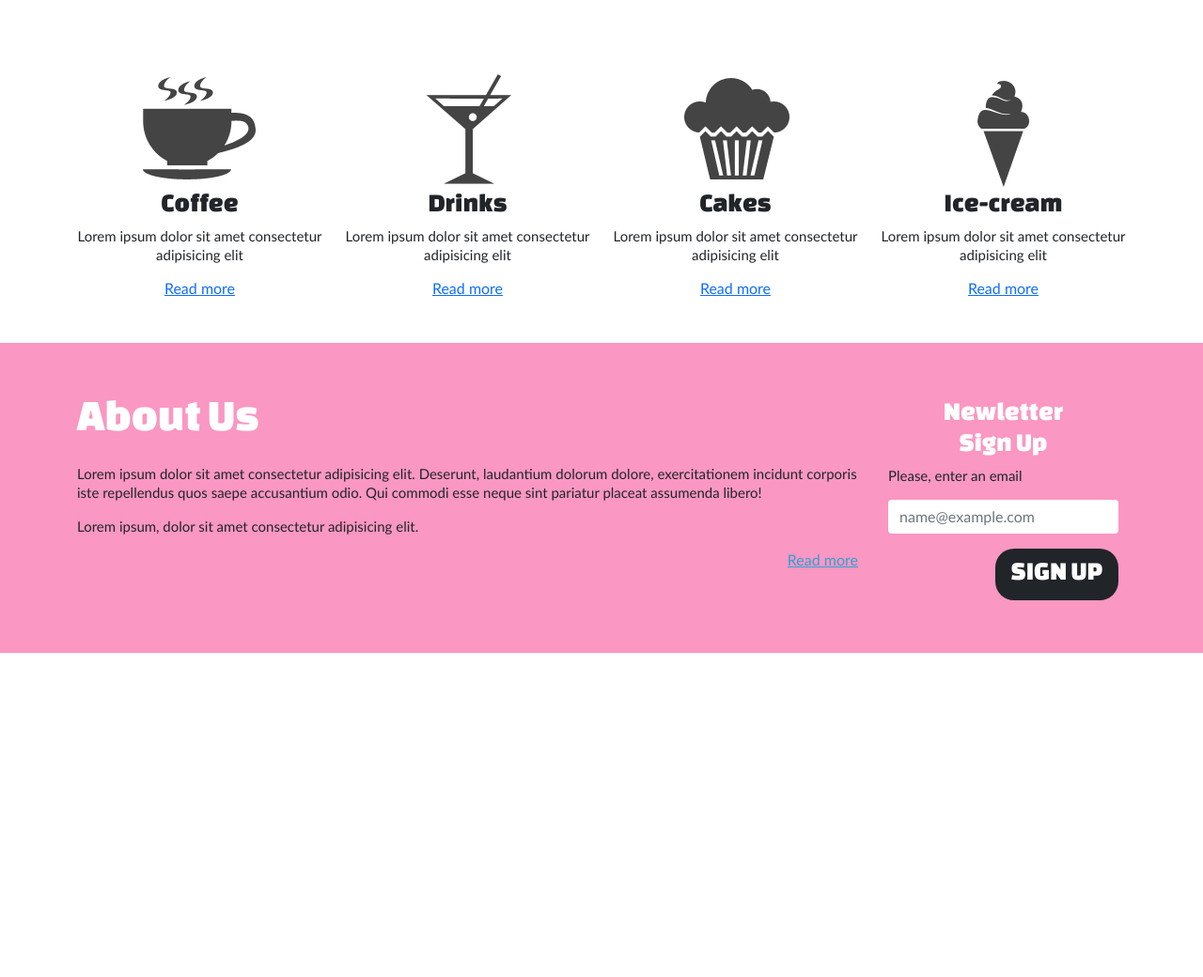
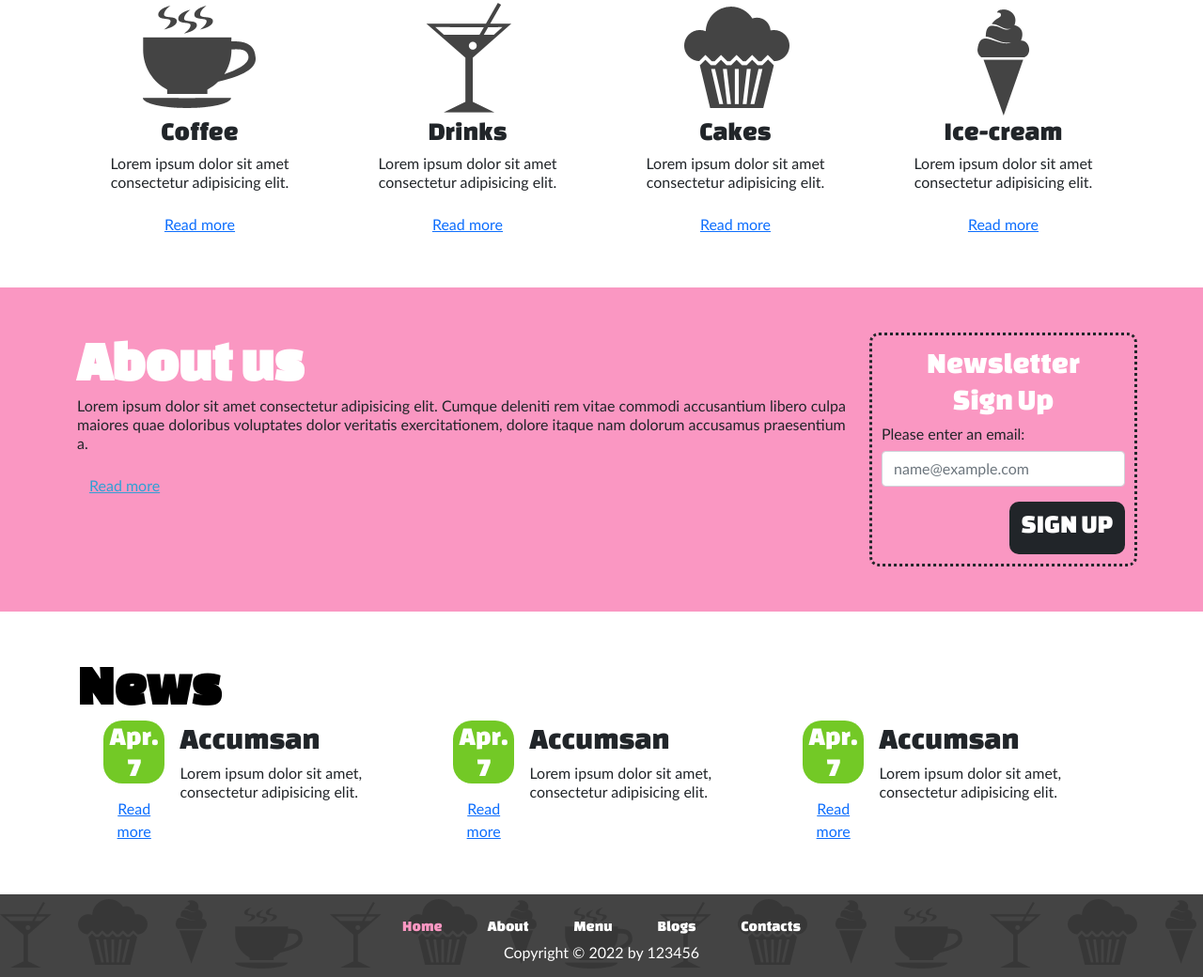
Before and after one commit to tnghung/ptudw-19120015, a plain HTML site: page index.html in a window 1280 px wide. Shown: the part 504-1544 px from the top of the page at 94% size. Before the commit the page ends 1199 px from the top, so only its background shows below. Drawn offline with nearby package versions, Linux system fonts and the light colour scheme.

Commit message:
Finish web

```diff
--- a/19120015.css
+++ b/19120015.css
@@ -1,14 +1,11 @@
 :root {
-  --color-primary: #fa97c2;
-  --color-secondary: #2fa0d5;
-  --color-tertiary: #73c926;
+  --primary-color: #fa97c2;
+  --secondary-color: #2fa0d5;
+  --teriary-color: #73c926;
+  --color-white: #fff;
 }
 
-* {
-  margin: 0;
-  padding: 0;
-  box-sizing: border-box;
-}
+/* Common */
 
 body {
   font-family: "Trebuchet MS", Arial, Helvetica, sans-serif;
@@ -29,58 +26,89 @@ h1 {
   font-weight: 900;
 }
 
-p {
-  font-size: 15px;
-}
+/* - Ghi chú:
++ Sử dụng font Google 'Changa One'
++ Sử dụng icon search của fontawesome
++ Màu sắc chính của trang:
+*/
 
 #navbarHeader a {
-  padding-right: 1.5rem;
-  font-weight: bold;
+  font-family: "Changa One", cursive;
+  padding: 0 1.5rem;
 }
 
 #navbarHeader .active {
-  color: var(--color-secondary);
+  color: var(--secondary-color);
 }
 
 #banner {
-  background-image: url(img/bg_banner.gif);
-  height: 25rem;
-  text-align: center;
+  background-image: url("img/bg_banner.gif");
 }
 
-#banner h1 {
-  padding-top: 8rem;
+#banner > div {
+  background: url("img/search_bg.png") left top no-repeat,
+    url("img/logo_bg.png") left top no-repeat,
+    url("img/search_bg.png") right top no-repeat;
 }
 
-#banner .container {
-  height: 25rem;
-  background: url("img/logo_bg.png") left top no-repeat,
-    url("img/search_bg.png") top right no-repeat;
+.btn-primary,
+#about-section {
+  background-color: var(--primary-color);
 }
 
-.btn-primary {
-  background-color: var(--color-primary) !important;
+#about-section a {
+  color: var(--secondary-color);
 }
 
-#about {
-  background-color: var(--color-primary);
+@media (max-width: 576px) {
+  #banner {
+    display: none;
+  }
+  #banner-small {
+    display: block;
+  }
 }
 
-#about a {
-  color: var(--color-secondary);
+@media (min-width: 576px) {
+  #banner {
+    display: block;
+  }
+  #banner-small {
+    display: none;
+  }
 }
 
-#menu .row {
-  row-gap: 50px;
+#newsletter-signup {
+  border: dotted 3px !important;
+  border-radius: 10px;
+  padding: 10px;
 }
 
-#about .form-control {
-  width: 100%;
+#newsletter-signup button[type^="sub"] {
+  border-radius: 10px;
+  outline: none;
 }
 
-#about a {
-  display: block;
-  width: fit-content;
-  border-radius: 20px;
-  margin-left: auto;
+#news-section .row {
+  row-gap: 10px;
 }
+
+#date {
+  background-color: var(--teriary-color);
+  border-radius: 20px !important;
+  padding: 0 6px;
+}
+
+footer {
+  background: url("img/bg_footer.gif");
+}
+
+#navbar-footer a {
+  font-family: "Changa One", cursive;
+  padding: 0 1.5rem;
+  color: var(--color-white);
+}
+
+#navbar-footer .active {
+  color: var(--primary-color);
+}
--- a/index.html
+++ b/index.html
@@ -5,38 +5,44 @@
     <meta http-equiv="X-UA-Compatible" content="IE=edge" />
     <meta name="viewport" content="width=device-width, initial-scale=1.0" />
     <link
+      href="https://cdn.jsdelivr.net/npm/bootstrap@5.1.3/dist/css/bootstrap.min.css"
       rel="stylesheet"
-      href="https://cdnjs.cloudflare.com/ajax/libs/font-awesome/6.1.1/css/all.min.css"
+      integrity="sha384-1BmE4kWBq78iYhFldvKuhfTAU6auU8tT94WrHftjDbrCEXSU1oBoqyl2QvZ6jIW3"
+      crossorigin="anonymous"
     />
+    <script
+      src="https://kit.fontawesome.com/88598c50c9.js"
+      crossorigin="anonymous"
+    ></script>
     <link rel="preconnect" href="https://fonts.googleapis.com" />
     <link rel="preconnect" href="https://fonts.gstatic.com" crossorigin />
     <link
-      href="https://fonts.googleapis.com/css2?family=Changa+One&display=swap"
+      href="https://fonts.googleapis.com/css2?family=Changa+One:ital@0;1&display=swap"
       rel="stylesheet"
     />
-    <link
-      href="https://cdn.jsdelivr.net/npm/bootstrap@5.0.2/dist/css/bootstrap.min.css"
-      rel="stylesheet"
-      integrity="sha384-EVSTQN3/azprG1Anm3QDgpJLIm9Nao0Yz1ztcQTwFspd3yD65VohhpuuCOmLASjC"
-      crossorigin="anonymous"
-    />
-    <link rel="stylesheet" href="19120015.css" />
-    <title>19120015 - Boostrap Layout</title>
+    <link href="19120015.css" rel="stylesheet" />
+
+    <title>19120015 - Bootstrap layout</title>
   </head>
   <body>
+    <script
+      src="https://cdn.jsdelivr.net/npm/bootstrap@5.1.3/dist/js/bootstrap.bundle.min.js"
+      integrity="sha384-ka7Sk0Gln4gmtz2MlQnikT1wXgYsOg+OMhuP+IlRH9sENBO0LRn5q+8nbTov4+1p"
+      crossorigin="anonymous"
+    ></script>
+    <!-- Nav bar -->
     <header>
-      <nav class="navbar navbar-expand-lg navbar-light">
+      <nav class="navbar navbar-expand-lg navbar-light mb-1">
         <div class="container">
           <a class="navbar-brand" href="#">
-            <img src="img/logo.png" alt="Logo" />
+            <img src="img/logo.png" alt="logo" />
           </a>
-          <!-- Hambuger menu -->
           <button
             class="navbar-toggler"
             type="button"
             data-bs-toggle="collapse"
-            data-bs-target="#navbarSupportedContent"
-            aria-controls="navbarSupportedContent"
+            data-bs-target="#navbarHeader"
+            aria-controls="navbarHeader"
             aria-expanded="false"
             aria-label="Toggle navigation"
           >
@@ -45,14 +51,16 @@
           <div class="collapse navbar-collapse" id="navbarHeader">
             <ul class="navbar-nav ms-auto mb-2 mb-lg-0">
               <li class="nav-item">
-                <a class="nav-link active" href="#">Home</a>
+                <a class="nav-link active" aria-current="page" href="#">Home</a>
               </li>
               <li class="nav-item">
                 <a class="nav-link" href="#">About</a>
               </li>
+
               <li class="nav-item">
-                <a class="nav-link" href="#">Menu</a>
+                <a class="nav-link">Menu</a>
               </li>
+
               <li class="nav-item">
                 <a class="nav-link" href="#">Blogs</a>
               </li>
@@ -68,96 +76,176 @@
                 aria-label="Search"
               />
               <button class="btn" type="submit">
-                <i class="fa-solid fa-magnifying-glass btn-outline-success"></i>
+                <i
+                  class="fa-solid fa-magnifying-glass"
+                  style="color: #73c926"
+                ></i>
               </button>
             </form>
           </div>
         </div>
       </nav>
     </header>
-    <main>
-      <section id="banner" class="container-fluid">
-        <div class="container">
-          <h1 class="text-white text-center">
-            Tasty cakes and Ice-cream <br />
-            for everyone
-          </h1>
-          <a
-            href="#"
-            class="btn btn-primary px-5 text-uppercase rounded-pill mt-3"
-            ><h2>See our menu</h2></a
+
+    <!-- Banner small -->
+    <sectopm id="banner-small" class="container-fluid"> </sectopm>
+    <!-- Banner -->
+    <section id="banner" class="container-fluid mb-5">
+      <div class="container text-center py-5">
+        <div class="container text-white text-center">
+          <h1 class="my-5">Tasty cakes and ice-cream<br />for everyone</h1>
+          <a href="#" class="btn btn-primary text-uppercase px-5 rounded-pill"
+            ><h3>See our menu</h3>
+          </a>
+        </div>
+      </div>
+    </section>
+
+    <section id="main" class="container mb-5">
+      <div class="row text-center">
+        <div class="col-lg-3 col-md-6 col-sm-12">
+          <img src="img/icon-1.png" alt="Coffee image" />
+          <h3>Coffee</h3>
+          <p>Lorem ipsum dolor sit amet consectetur adipisicing elit.</p>
+          <a href="#" class="btn btn-link text-center">Read more</a>
+        </div>
+        <div class="col-lg-3 col-md-6 col-sm-12">
+          <img src="img/icon-2.png" alt="Drinks image" />
+          <h3>Drinks</h3>
+          <p>Lorem ipsum dolor sit amet consectetur adipisicing elit.</p>
+          <a href="#" class="btn btn-link text-center">Read more</a>
+        </div>
+        <div class="col-lg-3 col-md-6 col-sm-12">
+          <img src="img/icon-3.png" alt="Cakes image" />
+          <h3>Cakes</h3>
+          <p>Lorem ipsum dolor sit amet consectetur adipisicing elit.</p>
+          <a href="#" class="btn btn-link text-center">Read more</a>
+        </div>
+        <div class="col-lg-3 col-md-6 col-sm-12">
+          <img src="img/icon-4.png" alt="Ice-cream image" />
+          <h3>Ice-cream</h3>
+          <p>Lorem ipsum dolor sit amet consectetur adipisicing elit.</p>
+          <a href="#" class="btn btn-link text-center">Read more</a>
+        </div>
+      </div>
+    </section>
+
+    <section id="about-section" class="container-fluid mb-5">
+      <div class="container">
+        <div class="row py-5">
+          <div id="about-info" class="container col-md-9 col-sm-12">
+            <h1 class="text-white">About us</h1>
+            <p>
+              Lorem ipsum dolor sit amet consectetur adipisicing elit. Cumque
+              deleniti rem vitae commodi accusantium libero culpa maiores quae
+              doloribus voluptates dolor veritatis exercitationem, dolore itaque
+              nam dolorum accusamus praesentium a.
+            </p>
+            <a href="#" class="btn btn-link text-center">Read more</a>
+          </div>
+          <div
+            id="newsletter-signup"
+            class="border container col-md-3 col-sm-12"
           >
-        </div>
-      </section>
-      <section id="menu" class="container">
-        <div class="row text-center mt-5 py-5">
-          <div class="col col-12 col-lg-3 col-md-6 col-sm-12">
-            <img src="img/icon-1.png" alt="Icon 1" />
-            <h3>Coffee</h3>
-            <p>Lorem ipsum dolor sit amet consectetur adipisicing elit</p>
-            <a href="#" class="btn-link">Read more</a>
-          </div>
-          <div class="col col-12 col-lg-3 col-md-6 col-sm-12">
-            <img src="img/icon-2.png" alt="Icon 2" />
-            <h3>Drinks</h3>
-            <p>Lorem ipsum dolor sit amet consectetur adipisicing elit</p>
-            <a href="#" class="btn-link">Read more</a>
-          </div>
-          <div class="col col-12 col-lg-3 col-md-6 col-sm-12">
-            <img src="img/icon-3.png" alt="Icon 3" />
-            <h3>Cakes</h3>
-            <p>Lorem ipsum dolor sit amet consectetur adipisicing elit</p>
-            <a href="#" class="btn-link">Read more</a>
-          </div>
-          <div class="col col-12 col-lg-3 col-md-6 col-sm-12">
-            <img src="img/icon-4.png" alt="Icon 4" />
-            <h3>Ice-cream</h3>
-            <p>Lorem ipsum dolor sit amet consectetur adipisicing elit</p>
-            <a href="#" class="btn-link">Read more</a>
+            <h2 class="text-center text-white">Newsletter<br />Sign Up</h2>
+            <form>
+              <div class="mb-3">
+                <label for="exampleInputEmail1" class="form-label"
+                  >Please enter an email:</label
+                >
+                <input
+                  type="email"
+                  class="form-control"
+                  id="exampleInputEmail1"
+                  aria-describedby="emailHelp"
+                  placeholder="name@example.com"
+                />
+              </div>
+              <button
+                type="submit"
+                class="btn text-white float-end text-uppercase bg-dark"
+              >
+                <h3>Sign Up</h3>
+              </button>
+            </form>
           </div>
         </div>
-      </section>
-      <section id="about" class="container-fluid py-5">
+      </div>
+    </section>
+
+    <section id="news-section" class="container-fluid mb-5">
+      <div class="container">
+        <h1 class="text-black">News</h1>
         <div class="container">
           <div class="row">
-            <div class="col col-12 col-lg-9 col-md-9 col-sm-12">
-              <h3 class="text-white display-5">About Us</h3>
-              <p class="mt-4">
-                Lorem ipsum dolor sit amet consectetur adipisicing elit.
-                Deserunt, laudantium dolorum dolore, exercitationem incidunt
-                corporis iste repellendus quos saepe accusantium odio. Qui
-                commodi esse neque sint pariatur placeat assumenda libero!
-              </p>
-              <p>Lorem ipsum, dolor sit amet consectetur adipisicing elit.</p>
-              <a href="#" class="btn-link">Read more</a>
+            <div class="col-lg-4 d-flex">
+              <div class="mx-3">
+                <div id="date" class="rounded text-center text-white">
+                  <h3>Apr.<br />7</h3>
+                </div>
+                <a href="#" class="btn btn-link text-center">Read more</a>
+              </div>
+              <div>
+                <h2>Accumsan</h2>
+                <p>Lorem ipsum dolor sit amet, consectetur adipisicing elit.</p>
+              </div>
             </div>
-            <div class="col col-12 col-lg-3 col-md-3 col-sm-12">
-              <div class="container-fluid p-2">
-                <h3 class="text-white text-center">Newletter<br />Sign Up</h3>
-                <p>Please, enter an email</p>
-                <input
-                  class="form-control me-0 border-0"
-                  type="email"
-                  placeholder="name@example.com"
-                />
-                <a
-                  href="#"
-                  class="btn bg-dark text-white mt-3 text-uppercase px-3"
-                  ><h3>Sign Up</h3></a
-                >
+            <div class="col-lg-4 d-flex">
+              <div class="mx-3">
+                <div id="date" class="rounded text-center text-white">
+                  <h3>Apr.<br />7</h3>
+                </div>
+                <a href="#" class="btn btn-link text-center">Read more</a>
+              </div>
+              <div>
+                <h2>Accumsan</h2>
+                <p>Lorem ipsum dolor sit amet, consectetur adipisicing elit.</p>
+              </div>
+            </div>
+            <div class="col-lg-4 d-flex">
+              <div class="mx-3">
+                <div id="date" class="text-center text-white">
+                  <h3>Apr.<br />7</h3>
+                </div>
+                <a href="#" class="btn btn-link text-center">Read more</a>
+              </div>
+              <div>
+                <h2>Accumsan</h2>
+                <p>Lorem ipsum dolor sit amet, consectetur adipisicing elit.</p>
               </div>
             </div>
           </div>
         </div>
-      </section>
-      <section class="news"></section>
-    </main>
-    <footer></footer>
+      </div>
+    </section>
 
-    <script
-      src="https://cdn.jsdelivr.net/npm/bootstrap@5.0.2/dist/js/bootstrap.bundle.min.js"
-      integrity="sha384-MrcW6ZMFYlzcLA8Nl+NtUVF0sA7MsXsP1UyJoMp4YLEuNSfAP+JcXn/tWtIaxVXM"
-      crossorigin="anonymous"
-    ></script>
+    <footer class="container-fluid text-white text-center py-3">
+      <nav class="navbar navbar-expand-lg navbar-light">
+        <div class="container">
+          <div class="collapse navbar-collapse" id="navbar-footer">
+            <ul class="navbar-nav mx-auto mb-2 mb-lg-0">
+              <li class="nav-item">
+                <a class="nav-link active" aria-current="page" href="#">Home</a>
+              </li>
+              <li class="nav-item">
+                <a class="nav-link" href="#">About</a>
+              </li>
+
+              <li class="nav-item">
+                <a class="nav-link">Menu</a>
+              </li>
+
+              <li class="nav-item">
+                <a class="nav-link" href="#">Blogs</a>
+              </li>
+              <li class="nav-item">
+                <a class="nav-link" href="#">Contacts</a>
+              </li>
+            </ul>
+          </div>
+        </div>
+      </nav>
+      <p class="m-0">Copyright &copy; 2022 by 123456</p>
+    </footer>
   </body>
 </html>
```
